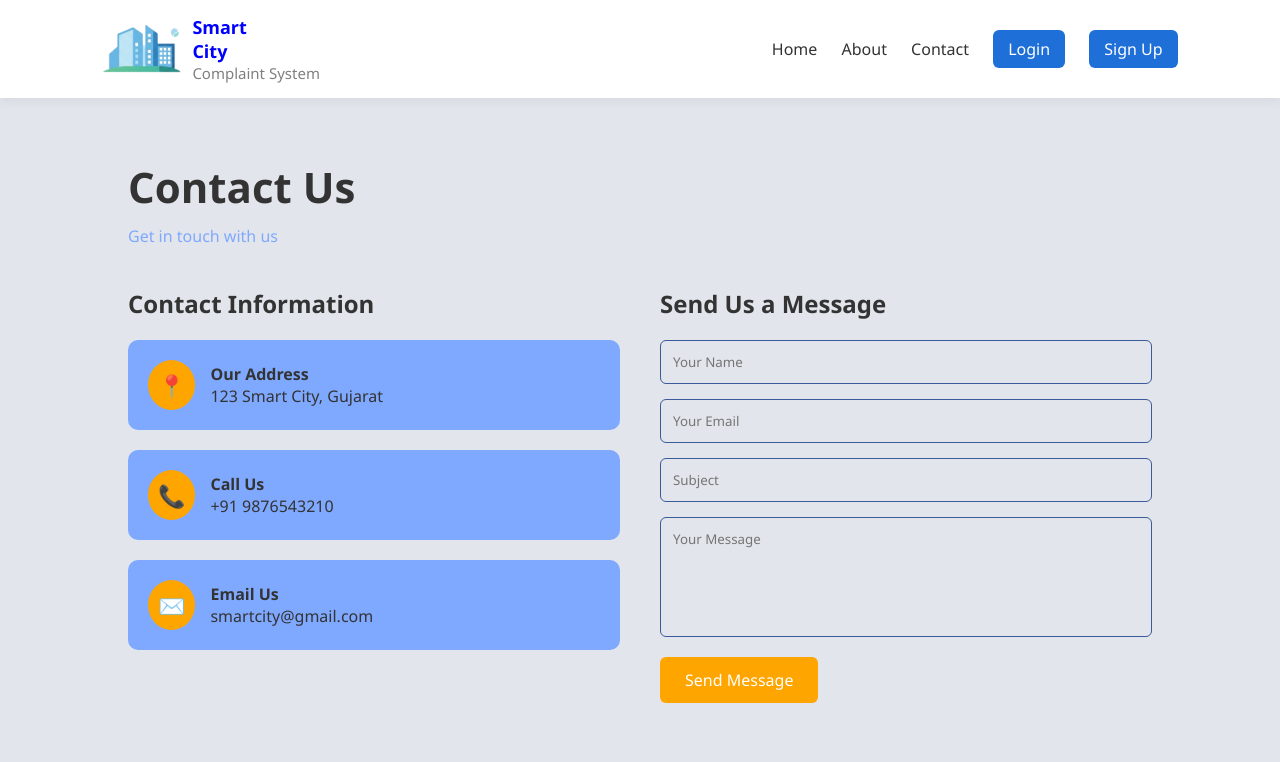
After one commit to heetpatel2004/city-complaint-prediction-system, a Django app: page /contact/ in a window 1280 px wide. The commit adds this page. Shown: the top 762 px of the page. Run offline with Django 5.2, Linux system fonts and the light colour scheme; parts of the project's set-up code (start-up, migrations or seed data) failed here and were passed over.

Commit message:
contact page

```diff
--- a/city_complaint_prediction_system/userform/admin.py
+++ b/city_complaint_prediction_system/userform/admin.py
@@ -1,4 +1,4 @@
 from django.contrib import admin
+from .models import Complaint
 
-
-# Register your models here.
+admin.site.register(Complaint)
--- /dev/null
+++ b/city_complaint_prediction_system/userform/static/userform/contact.css
@@ -0,0 +1,113 @@
+* {
+    margin: 0;
+    padding: 0;
+    box-sizing: border-box;
+    font-family: 'Segoe UI', sans-serif;
+}
+
+/* Background */
+body {
+    /* background: #0b1f3a; */
+    background:#e2e5eb;
+    color:#333
+    /* color: white; */
+}
+
+/* Section */
+.contact-section {
+    padding: 60px 10%;
+}
+
+/* Header */
+.contact-header h1 {
+    font-size: 42px;
+    margin-bottom: 10px;
+}
+
+.contact-header p {
+    color: #7fa8ff;
+    margin-bottom: 40px;
+}
+
+/* Container */
+.contact-container {
+    display: flex;
+    gap: 40px;
+}
+
+/* LEFT SIDE */
+.contact-info {
+    flex: 1;
+}
+
+.contact-info h2 {
+    margin-bottom: 20px;
+}
+
+.info-box {
+    background: #7fa8ff;;
+    padding: 20px;
+    margin-bottom: 20px;
+    border-radius: 10px;
+    display: flex;
+    align-items: center;
+    gap: 15px;
+}
+
+.icon {
+    font-size: 22px;
+    background: orange;
+    color: white;
+    padding: 10px;
+    border-radius: 50%;
+}
+
+/* RIGHT SIDE */
+.contact-form {
+    flex: 1;
+}
+
+.contact-form h2 {
+    margin-bottom: 20px;
+}
+
+form input,
+form textarea {
+    width: 100%;
+    padding: 12px;
+    margin-bottom: 15px;
+    border: 1px solid #3b5b9c;
+    border-radius: 6px;
+    background: transparent;
+    color: white;
+}
+
+form textarea {
+    height: 120px;
+    resize: none;
+}
+
+form button {
+    background: orange;
+    color: white;
+    padding: 12px 25px;
+    border: none;
+    border-radius: 6px;
+    cursor: pointer;
+    font-size: 16px;
+}
+
+form button:hover {
+    background: #ff8c00;
+}
+
+/* RESPONSIVE */
+@media (max-width: 768px) {
+    .contact-container {
+        flex-direction: column;
+    }
+
+    .contact-header h1 {
+        font-size: 32px;
+    }
+}
--- a/city_complaint_prediction_system/userform/static/userform/dashboard.css
+++ b/city_complaint_prediction_system/userform/static/userform/dashboard.css
@@ -81,6 +81,7 @@ tbody tr {
 .High { background: #ff4d4d; }
 
 .Pending { background: #f4b400; }
+.InProgress { background: #17a2b8; }
 .Resolved { background: #28a745; }
 
 /* COLORS */
--- /dev/null
+++ b/city_complaint_prediction_system/userform/templates/userform/contact.html
@@ -0,0 +1,71 @@
+{% load static %}
+<!DOCTYPE html>
+<html lang="en">
+<head>
+    <meta charset="UTF-8">
+    <meta name="viewport" content="width=device-width, initial-scale=1.0">
+    <title>Contact Us</title>
+    <link rel="stylesheet" href="{% static 'userform/contact.css' %}">
+</head>
+<body>
+{% include 'userform/navbar.html' %}
+<section class="contact-section">
+
+    <!-- Heading -->
+    <div class="contact-header">
+        <h1>Contact Us</h1>
+        <p>Get in touch with us</p>
+    </div>
+
+    <!-- Main Container -->
+    <div class="contact-container">
+
+        <!-- Left Side -->
+        <div class="contact-info">
+            <h2>Contact Information</h2>
+
+            <div class="info-box">
+                <div class="icon">📍</div>
+                <div>
+                    <h4>Our Address</h4>
+                    <p>123 Smart City, Gujarat</p>
+                </div>
+            </div>
+
+            <div class="info-box">
+                <div class="icon">📞</div>
+                <div>
+                    <h4>Call Us</h4>
+                    <p>+91 9876543210</p>
+                </div>
+            </div>
+
+            <div class="info-box">
+                <div class="icon">✉️</div>
+                <div>
+                    <h4>Email Us</h4>
+                    <p>smartcity@gmail.com</p>
+                </div>
+            </div>
+        </div>
+
+        <!-- Right Side -->
+        <div class="contact-form">
+            <h2>Send Us a Message</h2>
+
+            <form>
+                <input type="text" placeholder="Your Name" required>
+                <input type="email" placeholder="Your Email" required>
+                <input type="text" placeholder="Subject">
+                <textarea placeholder="Your Message"></textarea>
+
+                <button type="submit">Send Message</button>
+            </form>
+        </div>
+
+    </div>
+
+</section>
+
+</body>
+</html>
--- a/city_complaint_prediction_system/userform/templates/userform/dashboard.html
+++ b/city_complaint_prediction_system/userform/templates/userform/dashboard.html
@@ -116,7 +116,7 @@
 
         <select name="status">
             <option value="Pending" {% if c.status == "Pending" %}selected{% endif %}>Pending</option>
-            <option value="In Progress" {% if c.status == "In Progress" %}selected{% endif %}>In Progress</option>
+            <option value="InProgress" {% if c.status == "InProgress" %}selected{% endif %}>In Progress</option>
             <option value="Resolved" {% if c.status == "Resolved" %}selected{% endif %}>Resolved</option>
         </select>
 
--- a/city_complaint_prediction_system/userform/templates/userform/navbar.html
+++ b/city_complaint_prediction_system/userform/templates/userform/navbar.html
@@ -12,9 +12,11 @@
     </div>
 
     <nav>
-        <a href="#">Home</a>
+        <a href="{% url 'userform:home' %}">Home</a>
         <a href="{% url 'userform:about_us' %}">About</a>
-        <a href="#">Contact</a>
+        <a href="{% url 'userform:contact' %}">Contact</a>
+
+
          {% if user.is_authenticated %}
         <span class="text" style="color: #1f6fd8; font-weight: 500; padding:0 5px 0 15px;">
             Welcome, <b>{{ user.username }}!</b>        </span>
--- a/city_complaint_prediction_system/userform/urls.py
+++ b/city_complaint_prediction_system/userform/urls.py
@@ -13,6 +13,7 @@ urlpatterns = [
     path('track/', views.track_complaint, name='track_complaint'),
     path('logout/', views.user_logout, name='logout'),
     path('about/', views.about_us, name='about_us'),
+    path('contact/', views.contact, name='contact'),
     # admin section
     # path('admin-dashboard/', views.admin_dashboard, name='admin_dashboard'),
     path('dashboard/', views.dashboard, name='dashboard'),
--- a/city_complaint_prediction_system/userform/views.py
+++ b/city_complaint_prediction_system/userform/views.py
@@ -94,6 +94,9 @@ def user_logout(request):
 
 def about_us(request):
     return render(request, "userform/about_us.html")
+
+def contact(request):
+    return render(request, "userform/contact.html")
 
 # submit complaint
 def submit_complaint(request):
```
Also changed, not shown: city_complaint_prediction_system/db.sqlite3.
